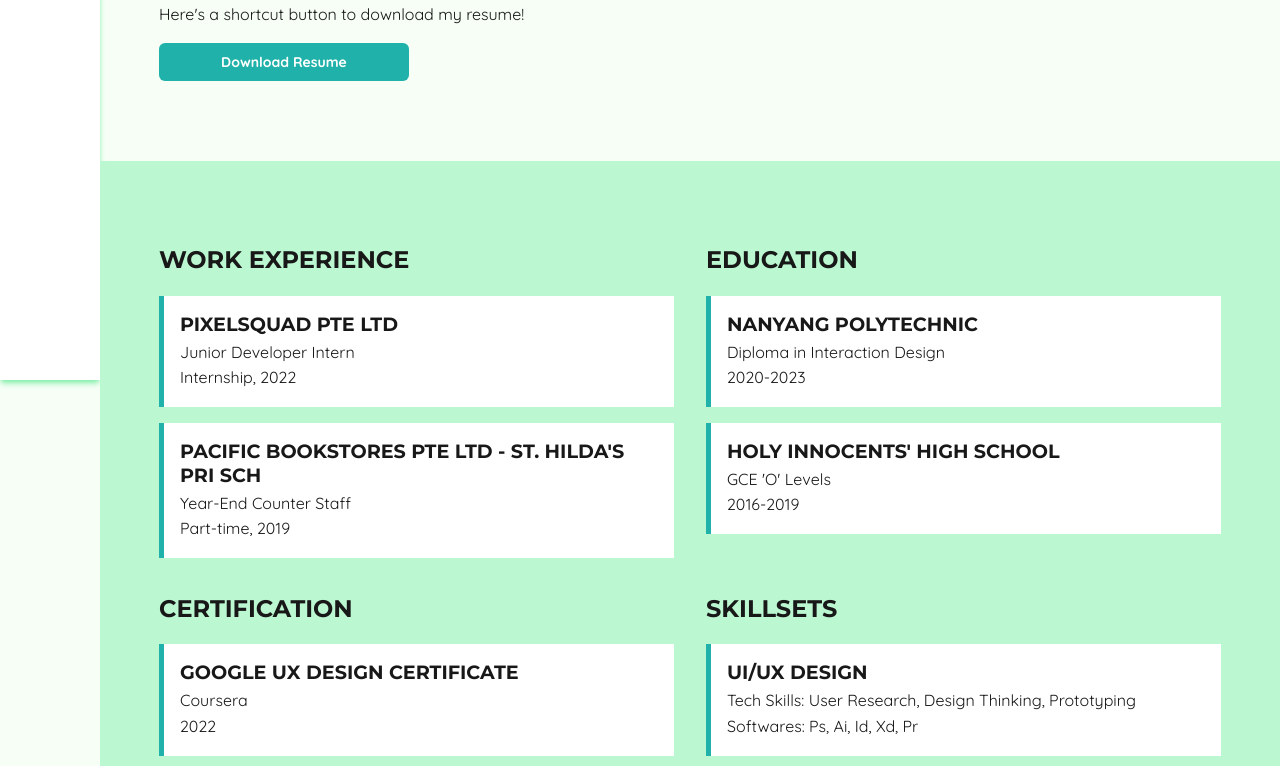
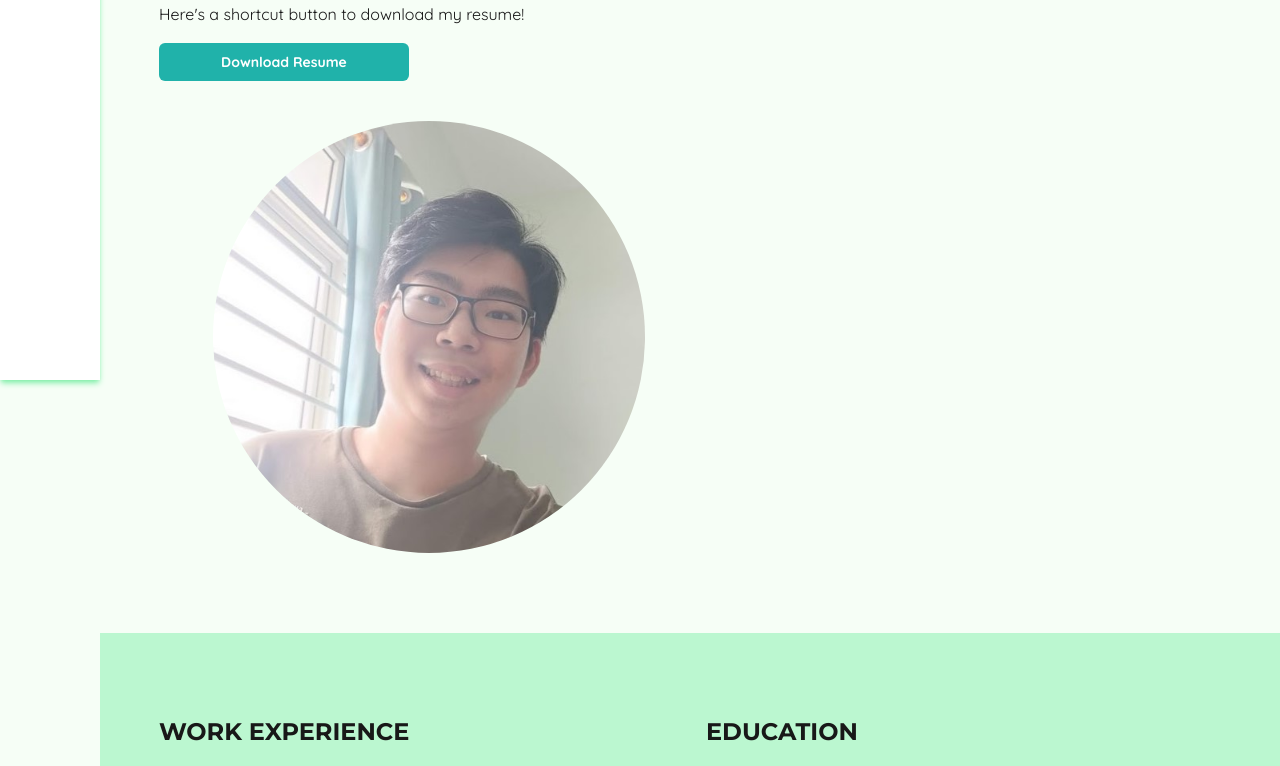
Before and after one commit to JGKC/JerwinJGKC, a Vue app: page /about in a window 1280 px wide. Shown: the part 420-1186 px from the top of the page. Built offline with nearby package versions, Linux system fonts and the light colour scheme.

Commit message:
added my image

```diff
--- a/src/views/AboutView.vue
+++ b/src/views/AboutView.vue
@@ -8,7 +8,7 @@
 
     <section class="w-full py-[80px]">
 		<div class="w-full max-w-[1440px] m-auto ">
-			<div class="w-[90%] m-auto font-['Quicksand'] grid grid-cols-1 md:grid-cols-2">
+			<div class="w-[90%] m-auto font-['Quicksand'] flex flex-wrap gap-10 justify-between items-center">
 				<div>
 					<div class="text-[2em] font-bold font-['Montserrat']">Hello, I'm Jerwin!</div>
 					<div class="md:w-[65ch] mb-4">
@@ -24,7 +24,9 @@
 					>Download Resume</a>
 				</div>
 				<div>
-
+					<div class="w-[80%] m-auto aspect-square overflow-hidden rounded-[100%]">
+						<img src="@/assets/Jerwin.jpg" alt="Jerwin">
+					</div>
 				</div>
 			</div>
 		</div>
--- a/src/views/HomeView.vue
+++ b/src/views/HomeView.vue
@@ -25,7 +25,8 @@
 		<!-- section 2- Introduction -->
 		<section class="py-[80px]">
 			<div class="w-full max-w-[1440px] m-auto">
-				<div class="w-[90%] m-auto">
+				<div class="w-[90%] m-auto flex justify-between flex-wrap  gap-10 items-center">
+					<div>
 						<div class="text-[2em] font-bold font-['Montserrat']">Hello, I'm Jerwin!</div>
 						<div class="w-full lg:w-[65ch] mb-4 font-[Quicksand]">
 							Currently a Student studying Interaction Design in Nanyang Polytechnic.
@@ -33,6 +34,12 @@
 							good designs bring the best expression of the products to the users.
 						</div>
 						<RouterBtn link="/About" cta="Learn More" class="md:w-[250px]"></RouterBtn>
+					</div>
+					<div>
+						<div class="w-[80%] m-auto aspect-square overflow-hidden rounded-[100%]">
+							<img src="@/assets/Jerwin.jpg" alt="Jerwin">
+						</div>
+					</div>
 				</div>
 			</div>
     	</section>
```
Also changed, not shown: src/assets/Jerwin.jpg (added). Lines whose indentation alone changed are shown as unchanged.
